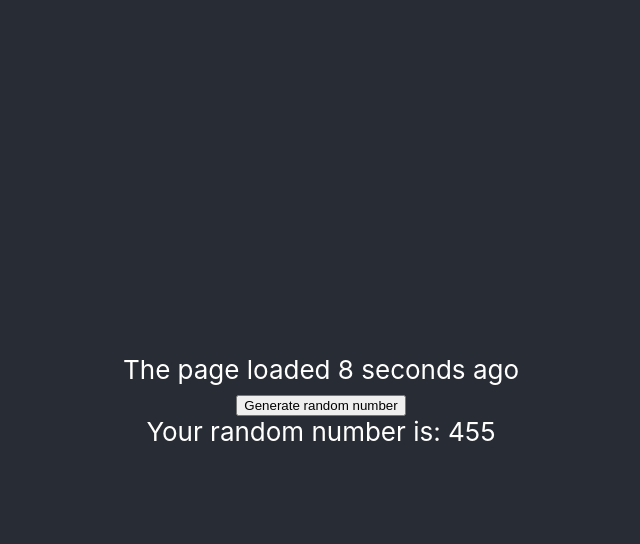
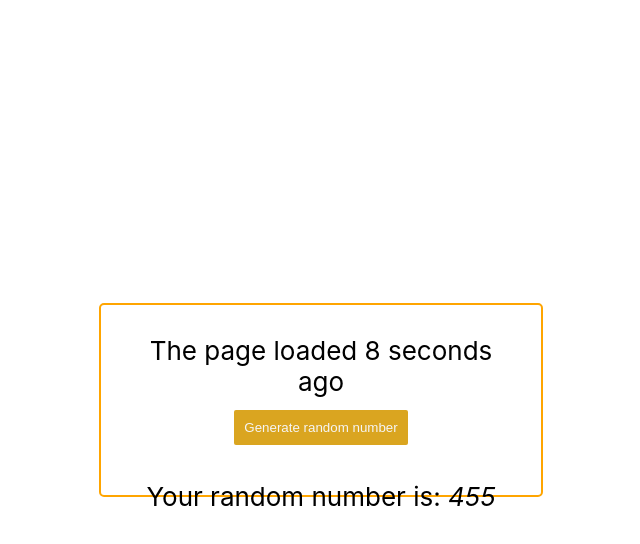
Before and after one commit to AakashRaina/RedbrickAI-assignment, a React (Create React App) app: page / in a window 1280 px wide. Both pictures are taken after a click on the button "Generate random number". Shown: the top 544 px of the page, without its empty margins (319-959 px from the left). Built offline with nearby package versions, Linux system fonts and the light colour scheme.

Commit message:
Update: App styling

```diff
--- a/src/App.css
+++ b/src/App.css
@@ -14,7 +14,7 @@
 }
 
 .App-header {
-  background-color: #282c34;
+  /* background-color: #282c34; */
   min-height: 100vh;
   display: flex;
   flex-direction: column;
@@ -23,16 +23,3 @@
   font-size: calc(10px + 2vmin);
   color: white;
 }
-
-.App-link {
-  color: #61dafb;
-}
-
-@keyframes App-logo-spin {
-  from {
-    transform: rotate(0deg);
-  }
-  to {
-    transform: rotate(360deg);
-  }
-}
--- /dev/null
+++ b/src/components/Content/Content.css
@@ -0,0 +1,8 @@
+.random-number{
+  padding: 10px;
+}
+
+p{
+  display: inline-block;
+  font-style: italic;
+}
--- a/src/components/Content/Content.tsx
+++ b/src/components/Content/Content.tsx
@@ -1,5 +1,6 @@
 import { memo } from "react";
 import { useRandomNumber } from "../../utils";
+import "./Content.css";
 
 const Content = memo(function ({
   open,
@@ -12,7 +13,11 @@ const Content = memo(function ({
 
   if (!open) return null;
 
-  return <div>Your random number is: {randomNumber}</div>;
+  return (
+    <div className='random-number'>
+      Your random number is: <p>{randomNumber}</p>
+    </div>
+  );
 });
 
 export default Content;
--- a/src/components/MainPage/MainPage.css
+++ b/src/components/MainPage/MainPage.css
@@ -0,0 +1,20 @@
+.content-container{
+  border:2px solid orange;
+  color:black;
+  padding:20px;
+  border-radius: 5px;
+  height: 150px;
+  width: 400px;
+}
+
+.timer{
+  padding: 10px;
+}
+
+button{
+  padding: 10px;
+  background-color: goldenrod;
+  border: none;
+  color: whitesmoke;
+  border-radius: 2px;
+}
--- a/src/components/MainPage/MainPage.tsx
+++ b/src/components/MainPage/MainPage.tsx
@@ -1,6 +1,8 @@
 import { useState } from "react";
 import { useGetTimer } from "../../hooks";
 import Content from "../Content/Content";
+
+import "./MainPage.css";
 
 const MainPage = (): JSX.Element => {
   const [open, setOpen] = useState(false);
@@ -8,8 +10,8 @@ const MainPage = (): JSX.Element => {
   const time = useGetTimer();
 
   return (
-    <div>
-      <div>The page loaded {time} seconds ago</div>
+    <div className='content-container'>
+      <div className='timer'>The page loaded {time} seconds ago</div>
 
       <button onClick={() => setOpen(true)}>Generate random number</button>
 
```
